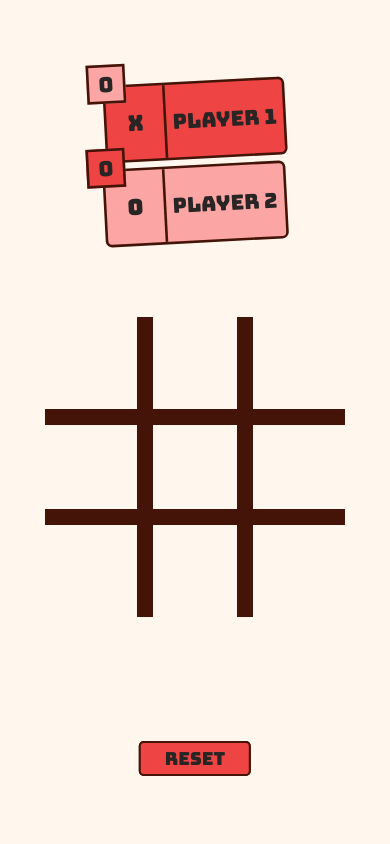
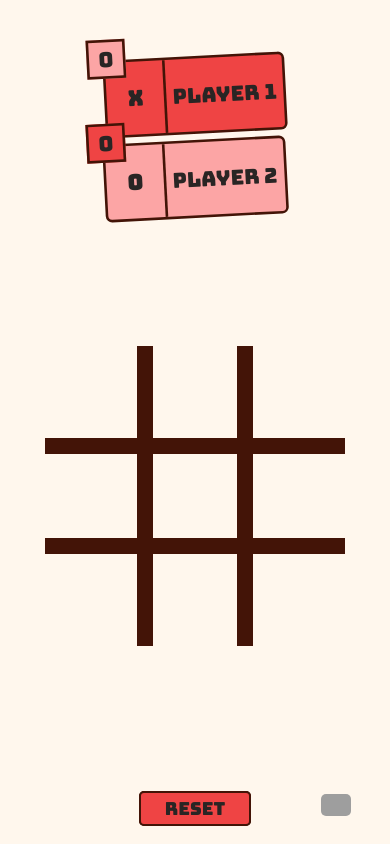
Before and after one commit to ThiagooRocha/tic-tac-toe, a plain HTML site: page index.html in a window 390 px wide. Drawn offline with Linux system fonts and the light colour scheme; grey boxes are pictures that could not be loaded.

Commit message:
fixing layout

```diff
--- a/index.html
+++ b/index.html
@@ -10,7 +10,11 @@
       rel="stylesheet"
     />
     <link rel="stylesheet" href="./styles/style.css" />
-    <link rel="shortcut icon" href="https://cdn1.iconfinder.com/data/icons/heroicons-solid/20/hashtag-512.png" type="image/x-icon">
+    <link
+      rel="shortcut icon"
+      href="https://cdn1.iconfinder.com/data/icons/heroicons-solid/20/hashtag-512.png"
+      type="image/x-icon"
+    />
     <script src="./main.js" defer></script>
     <title>TIC TAC TOE</title>
   </head>
@@ -19,13 +23,17 @@
       <div class="player-box player--X">
         <div class="player__score player-X-score">0</div>
         <strong class="player__icon player-X-icon">X</strong>
-        <span class="player__name" contenteditable spellcheck="false">Player 1</span>
+        <span class="player__name" contenteditable spellcheck="false"
+          >Player 1</span
+        >
       </div>
 
       <div class="player-box player--O">
         <div class="player__score player-O-score">0</div>
         <strong class="player__icon player-O-icon">O</strong>
-        <span class="player__name" contenteditable spellcheck="false">Player 2</span>
+        <span class="player__name" contenteditable spellcheck="false"
+          >Player 2</span
+        >
       </div>
 
       <div class="draw__container">
@@ -89,10 +97,22 @@
           ></div>
         </div>
       </div>
+    </main>
 
+    <footer class="footer">
       <div class="box-btn">
         <button id="resetGame-btn" class="btn-reset">reset</button>
       </div>
-    </main>
+      <div class="github-icon">
+        <a
+          href="https://github.com/ThiagooRocha"
+          target="_blank"
+          rel="noopener noreferrer"
+          ><img
+            src="https://cdn.pixabay.com/photo/2022/01/30/13/33/github-6980894_1280.png"
+            alt="github icon"
+        /></a>
+      </div>
+    </footer>
   </body>
 </html>
--- /dev/null
+++ b/styles/footer.css
@@ -0,0 +1,44 @@
+.footer {
+    width: 100%;
+    padding-block: 18px;
+    display: flex;
+    align-items: center;
+    justify-content: center;
+}
+
+.box-btn {
+  width: min-content;
+  height: min-content;
+  border-radius: 5px;
+  background-color: var(--dark-orange);
+}
+
+.box-btn:hover .btn-reset {
+  transform: translate(3px, -3px);
+}
+
+.btn-reset {
+  cursor: pointer;
+  border: 2px solid var(--dark-orange);
+  border-radius: 5px;
+  background-color: var(--main-orange);
+  font-family: inherit;
+  padding: 4px 24px;
+  font-size: 18px;
+  transition: all 0.2s;
+  color: var(--text-color);
+}
+
+.github-icon {
+  cursor: pointer;
+  position: absolute;
+  right: 10%;
+  width: 30px;
+  height: 30px;
+  overflow: hidden;
+}
+
+.github-icon img {
+  border-radius: 5px;
+  max-width: 100%;
+}
--- /dev/null
+++ b/styles/header.css
@@ -0,0 +1,27 @@
+.header {
+  padding-top: 90px;
+  width: 100%;
+  display: flex;
+  align-items: center;
+  justify-content: center;
+  gap: 90px;
+}
+
+.draw__container {
+  position: fixed;
+  top: 2%;
+  visibility: hidden;
+}
+
+.draw__container-text {
+  font-size: 22px;
+}
+
+@media screen and (max-width: 530px) {
+  .header {
+    padding-top: 65px;
+    padding-bottom: 10px;
+    flex-direction: column;
+    gap: 24px;
+  }
+}
--- a/styles/player.css
+++ b/styles/player.css
@@ -1,12 +1,3 @@
-.header {
-  padding-top: 90px;
-  width: 100%;
-  display: flex;
-  align-items: center;
-  justify-content: center;
-  gap: 90px;
-}
-
 .player-box {
   position: relative;
   width: min-content;
@@ -82,19 +73,14 @@
   background-color: var(--main-orange);
 }
 
-.draw__container {
-  position: fixed;
-  top: 2%;
-  visibility: hidden;
+@media screen and (max-width: 380px) {
+  .player-box {
+    height: 45px;
+  };
+
+  .player__score {
+    width: 25px;
+    height: 25px;
+  }
+
 }
-
-.draw__container-text {
-  font-size: 22px;
-}
-
-@media screen and (max-width: 530px) {
-  .header {
-    flex-direction: column;
-    gap: 24px;
-  }
-}
--- a/styles/style.css
+++ b/styles/style.css
@@ -1,5 +1,7 @@
+@import "./header.css";
 @import "./player.css";
 @import "./table.css";
+@import "./footer.css";
 
 * {
   margin: 0;
@@ -18,9 +20,16 @@
   --secondary-purple: #818cf8;
   --main-gray: #a3a3a3;
   --secondary-gray: #d4d4d4;
+
+  --header-height: 150px;
+  --footer-height: 93px;
 }
 
 .page {
+  display: flex;
+  flex-direction: column;
+  justify-content: space-between;
+
   width: 100%;
   height: 100vh;
   background-color: var(--bg-color);
@@ -34,43 +43,6 @@
   -moz-user-select: none; /* Firefox */
   -ms-user-select: none; /* IE 10+/Edge */
   user-select: none; /* padrão */
-}
-
-.box-btn {
-  width: min-content;
-  height: min-content;
-  position: fixed;
-  bottom: 8%;
-  left: 50%;
-  transform: translateX(-50%);
-}
-
-.box-btn:hover .btn-reset {
-  transform: translate(3px, -3px);
-}
-
-.btn-reset {
-  cursor: pointer;
-  border: 2px solid var(--dark-orange);
-  border-radius: 5px;
-  background-color: var(--main-orange);
-  font-family: inherit;
-  padding: 4px 24px;
-  font-size: 18px;
-  transition: all 0.2s;
-  color: var(--text-color);
-}
-
-.box-btn::after {
-  content: "";
-  position: absolute;
-  left: 0px;
-  bottom: 0px;
-  z-index: -10;
-  border-radius: 5px;
-  background-color: var(--dark-orange);
-  width: 100%;
-  height: 100%;
 }
 
 .square--X {
@@ -127,6 +99,7 @@
 .row-line::after {
   content: "";
   position: absolute;
+  z-index: 1;
   left: 0;
   height: 10px;
   background-color:  var(--main-orange);
@@ -136,6 +109,7 @@
 .column-line::after {
   content: "";
   position: absolute;
+  z-index: 1;
   top: 0;
   width: 10px;
   background-color: var(--main-orange);
@@ -145,6 +119,7 @@
 .diagonalLeft-line::after {
   content: "";
   position: absolute;
+  z-index: 1;
   top: 0;
   left: 0;
   height: 10px;
@@ -157,6 +132,7 @@
 .diagonalRight-line::after {
   content: "";
   position: absolute;
+  z-index: 1;
   top: 0;
   right: 0;
   height: 10px;
@@ -202,7 +178,7 @@
     width: 0%;
   }
   to {
-    width: 100%;
+    width: calc(100px * 3);
   }
 }
 
@@ -211,7 +187,7 @@
     height: 0%;
   }
   to {
-    height: 100%;
+    height: calc(100px * 3);
   }
 }
 
@@ -220,6 +196,39 @@
     width: 0%;
   }
   to {
-    width: 138%;
+    width: 417px;
   }
 }
+
+@media screen and (max-width: 380px) {
+  .player--winner::before {
+    top: -100%;
+  }
+
+  @keyframes animate-rowLine {
+    from {
+      width: 0%;
+    }
+    to {
+      width: calc(75px * 3);
+    }
+  }
+
+  @keyframes animate-columnLine {
+    from {
+      height: 0%;
+    }
+    to {
+      height: calc(75px * 3);
+    }
+  }
+
+  @keyframes animate-diagonalLine {
+    from {
+      width: 0%;
+    }
+    to {
+      width:  305px;
+    }
+  }
+}
--- a/styles/table.css
+++ b/styles/table.css
@@ -1,8 +1,12 @@
+.table {
+  width: 100%;
+  display: flex;
+  align-items: center;
+  justify-content: center;
+};
+
 .table__wrappler {
-  position: fixed;
-  top: 50%;
-  left: 50%;
-  transform: translate(-50%, -50%);
+  background-color: blueviolet;
 }
 
 .table__row {
@@ -10,6 +14,7 @@
 }
 
 .table__row__square {
+  position: relative;
   cursor: pointer;
   width: 100px;
   height: 100px;
@@ -80,13 +85,6 @@
 
 /* #endregion */
 
-
-@media screen and (max-width: 580px) {
-  .table__wrappler {
-    transform: translate(-50%, -35%);
-  }
-}
-
 @media screen and (max-width: 380px) {
   .table__row__square {
     width: 75px;
```
